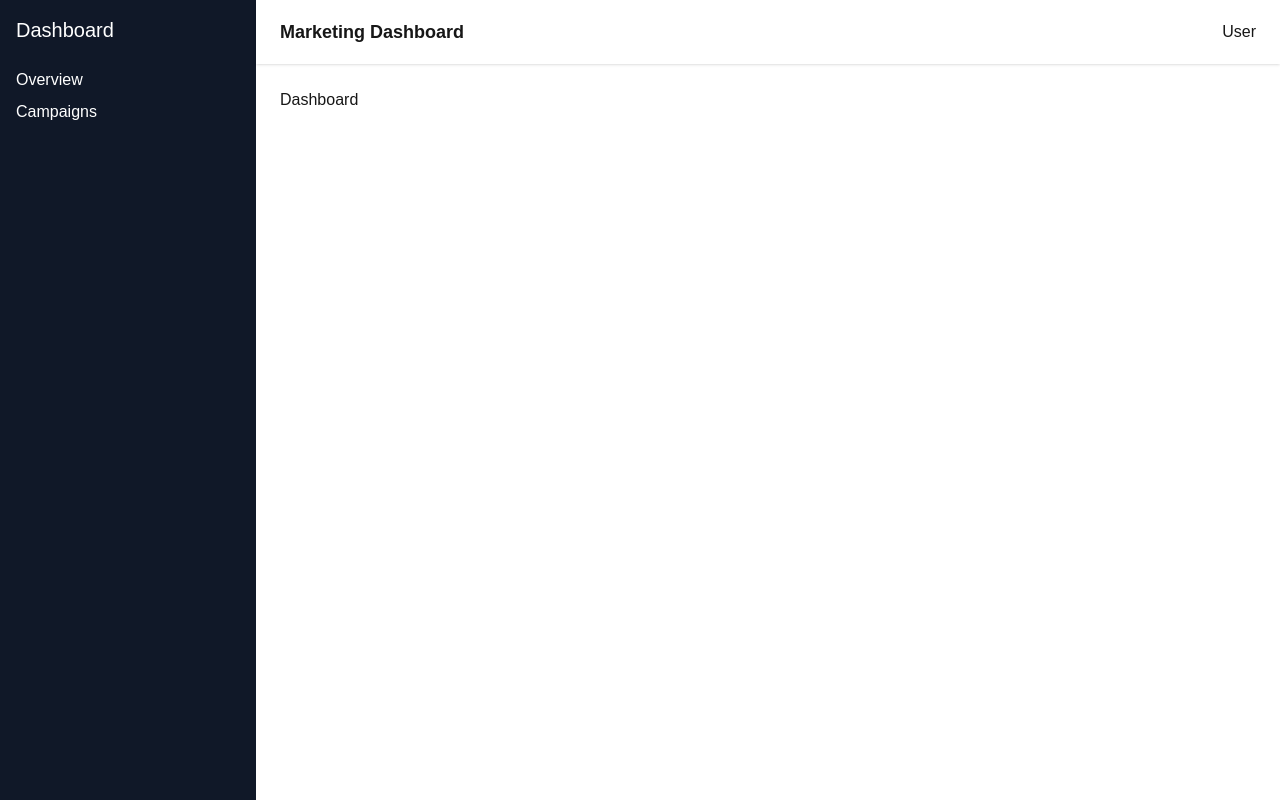
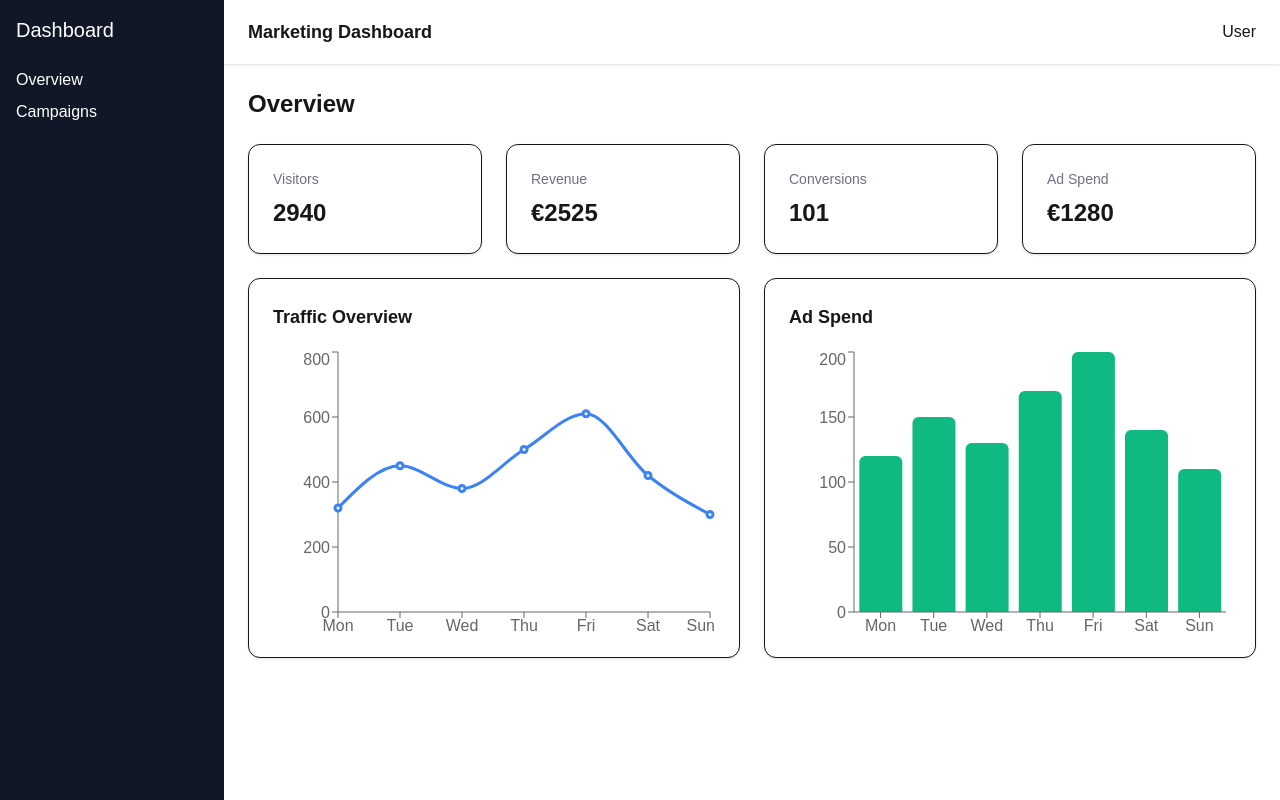
Before and after one commit to kelmore400/marketing-dashboard, a Next.js app: page / in a window 1280 px wide. Built offline with nearby package versions, Linux system fonts and the light colour scheme.

Commit message:
Add data logic, charts

```diff
--- a/app/layout.tsx
+++ b/app/layout.tsx
@@ -5,7 +5,7 @@ import "./globals.css";
 export default function RootLayout({ children }: { children: React.ReactNode }) {
     return (
         <html lang="en">
-            <body className="flex">
+            <body className="flex bg-gray-50">
                 <Sidebar />
                 <div className="flex-1">
                     <Navbar />
--- a/app/page.tsx
+++ b/app/page.tsx
@@ -1,5 +1,30 @@
-import Image from "next/image";
+"use client";
+
+import StatCard from "@/components/ui/StatCard";
+import { getDashboardData } from "@/lib/getData";
+import TrafficLineChart from "@/components/charts/TrafficLineChart";
+import SpendBarChart from "@/components/charts/SpendBarChart";
 
 export default function Home() {
-  return <div>Dashboard</div>;
+    const data = getDashboardData();
+
+    return (
+        <div>
+            <h1 className="text-2xl font-semibold mb-6">Overview</h1>
+
+            {/* Cards */}
+            <div className="grid grid-cols-1 md:grid-cols-2 lg:grid-cols-4 gap-6">
+                <StatCard title="Visitors" value={data.totalVisitors}/>
+                <StatCard title="Revenue" value={`€${data.totalRevenue}`}/>
+                <StatCard title="Conversions" value={data.totalConversions}/>
+                <StatCard title="Ad Spend" value={`€${data.totalAdSpend}`}/>
+            </div>
+
+            {/* Charts */}
+            <div className="grid grid-cols-1 lg:grid-cols-2 gap-6 mt-6">
+                <TrafficLineChart/>
+                <SpendBarChart/>
+            </div>
+        </div>
+    );
 }
--- a/components/Sidebar.tsx
+++ b/components/Sidebar.tsx
@@ -1,6 +1,6 @@
 export default function Sidebar() {
     return (
-        <div className="w-64 h-screen bg-gray-900 text-white p-4">
+        <div className="w-56 h-screen bg-gray-900 text-white p-4">
             <h2 className="text-xl mb-6">Dashboard</h2>
             <ul>
                 <li className="mb-2 hover:text-blue-400 cursor-pointer">Overview</li>
--- /dev/null
+++ b/components/charts/SpendBarChart.tsx
@@ -0,0 +1,21 @@
+"use client";
+
+import { BarChart, Bar, XAxis, YAxis, Tooltip, ResponsiveContainer } from "recharts";
+import { trafficData } from "@/data/traffic";
+
+export default function SpendBarChart() {
+    return (
+        <div className="bg-white p-6 rounded-xl shadow-sm border h-[380px]">
+            <h2 className="text-lg font-semibold mb-4">Ad Spend</h2>
+
+            <ResponsiveContainer width="100%" height={300}>
+                <BarChart data={trafficData}>
+                    <XAxis dataKey="day" />
+                    <YAxis />
+                    <Tooltip />
+                    <Bar dataKey="spend" fill="#10b981" radius={[6, 6, 0, 0]} />
+                </BarChart>
+            </ResponsiveContainer>
+        </div>
+    );
+}
--- /dev/null
+++ b/components/charts/TrafficLineChart.tsx
@@ -0,0 +1,21 @@
+"use client";
+
+import { LineChart, Line, XAxis, YAxis, Tooltip, ResponsiveContainer } from "recharts";
+import { trafficData } from "@/data/traffic";
+
+export default function TrafficLineChart() {
+    return (
+        <div className="bg-white p-6 rounded-xl shadow-sm border h-[380px]">
+            <h2 className="text-lg font-semibold mb-4">Traffic Overview</h2>
+
+            <ResponsiveContainer width="100%" height={300}>
+                <LineChart data={trafficData}>
+                    <XAxis dataKey="day" />
+                    <YAxis />
+                    <Tooltip />
+                    <Line type="monotone" dataKey="visitors" stroke="#3b82f6" strokeWidth={3} />
+                </LineChart>
+            </ResponsiveContainer>
+        </div>
+    );
+}
--- /dev/null
+++ b/components/ui/StatCard.tsx
@@ -0,0 +1,13 @@
+interface StatCardProps {
+    title: string;
+    value: string | number;
+}
+
+export default function StatCard({ title, value }: StatCardProps) {
+    return (
+        <div className="bg-white p-6 rounded-xl shadow-sm border">
+            <p className="text-gray-500 text-sm">{title}</p>
+            <h2 className="text-2xl font-semibold mt-2">{value}</h2>
+        </div>
+    );
+}
--- /dev/null
+++ b/data/campaigns.ts
@@ -0,0 +1,26 @@
+export const campaigns = [
+    {
+        id: 1,
+        name: "Google Ads",
+        clicks: 1200,
+        cost: 540,
+        conversions: 48,
+        date: "2024-01-01",
+    },
+    {
+        id: 2,
+        name: "Facebook Ads",
+        clicks: 980,
+        cost: 430,
+        conversions: 32,
+        date: "2024-01-01",
+    },
+    {
+        id: 3,
+        name: "Instagram Promo",
+        clicks: 760,
+        cost: 310,
+        conversions: 21,
+        date: "2024-01-01",
+    },
+];
--- /dev/null
+++ b/data/traffic.ts
@@ -0,0 +1,9 @@
+export const trafficData = [
+    { day: "Mon", visitors: 320, spend: 120 },
+    { day: "Tue", visitors: 450, spend: 150 },
+    { day: "Wed", visitors: 380, spend: 130 },
+    { day: "Thu", visitors: 500, spend: 170 },
+    { day: "Fri", visitors: 610, spend: 200 },
+    { day: "Sat", visitors: 420, spend: 140 },
+    { day: "Sun", visitors: 300, spend: 110 },
+];
--- /dev/null
+++ b/lib/getData.ts
@@ -0,0 +1,25 @@
+import { campaigns } from "@/data/campaigns";
+
+export function getDashboardData() {
+    const totalVisitors = campaigns.reduce((acc, c) => acc + c.clicks, 0);
+    const totalRevenue = campaigns.reduce(
+        (acc, c) => acc + c.conversions * 25,
+        0
+    ); // умовно: 25€ за конверсію
+    const totalConversions = campaigns.reduce(
+        (acc, c) => acc + c.conversions,
+        0
+    );
+    const totalAdSpend = campaigns.reduce((acc, c) => acc + c.cost, 0);
+
+    const roi = ((totalRevenue - totalAdSpend) / totalAdSpend) * 100;
+
+    return {
+        totalVisitors,
+        totalRevenue,
+        totalConversions,
+        totalAdSpend,
+        roi: roi.toFixed(1),
+        campaigns,
+    };
+}
--- a/package.json
+++ b/package.json
@@ -11,7 +11,8 @@
   "dependencies": {
     "next": "16.2.4",
     "react": "19.2.4",
-    "react-dom": "19.2.4"
+    "react-dom": "19.2.4",
+    "recharts": "^3.8.1"
   },
   "devDependencies": {
     "@tailwindcss/postcss": "^4",
```
Also changed, not shown: 1 other file (tests, documents, lock files or other folders).
